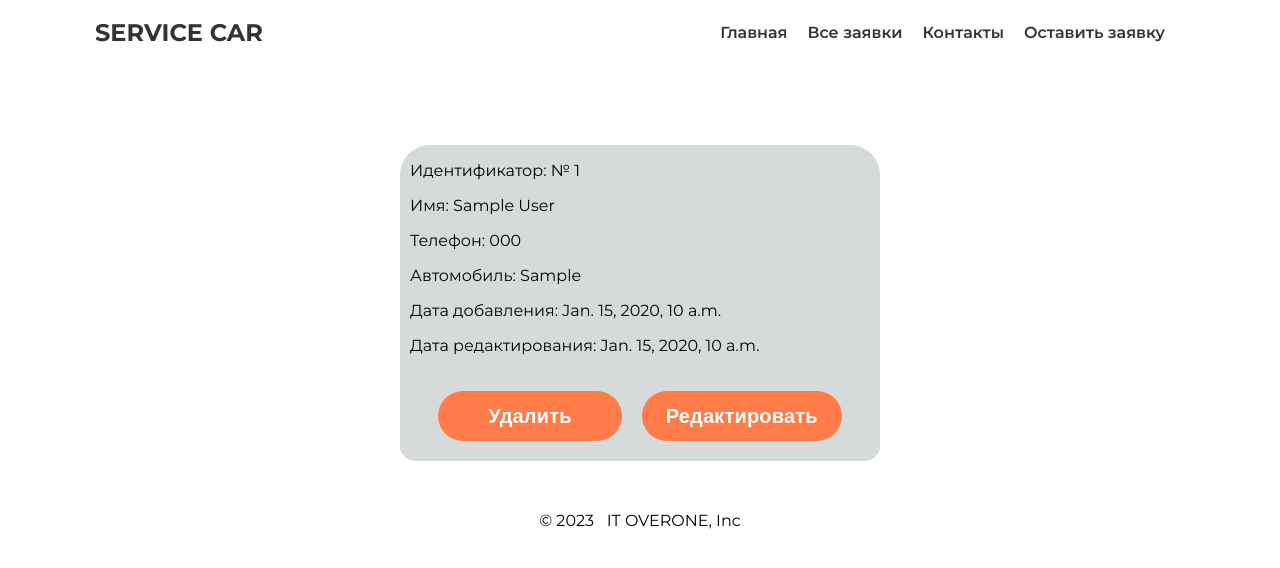
After one commit to artnazarchuk/Django_MongoDB, a Django app: page /customer_orders/ in a window 1280 px wide. The commit adds this page. Shown: the top 568 px of the page. Run offline with Django 4.2, Linux system fonts and the light colour scheme; tables that the repository leaves empty hold one stand-in row (values such as "Sample post").

Commit message:
Adding DELETE UPDATE

```diff
--- a/ServiceAPI/ServiceApp/models.py
+++ b/ServiceAPI/ServiceApp/models.py
@@ -13,3 +13,6 @@ class Customer(models.Model):
     CustomerCar = models.CharField(max_length=30)
     time_create = models.DateTimeField(auto_now_add=True)
     time_update = models.DateTimeField(auto_now=True)
+
+    def get_absolute_url(self):
+        return f'/{self.CustomerId}/update'
--- a/ServiceAPI/ServiceApp/static/css/service.css
+++ b/ServiceAPI/ServiceApp/static/css/service.css
@@ -120,6 +120,7 @@ img {
 }
 
 .form {
+    margin: 10px;
     display: flex;
     flex-direction: column;
 }
@@ -176,12 +177,12 @@ img {
 }
 
 .product {
-    width: 280px;
+    width: 480px;
     border-top-left-radius: 30px;
     border-top-right-radius: 30px;
     border-bottom-right-radius: 15px;
     border-bottom-left-radius: 15px;
-    background: #99a0a31c;
+    background: #999fa363;
     margin: 30px;
 }
 
--- a/ServiceAPI/ServiceApp/templates/ServiceApp/base.html
+++ b/ServiceAPI/ServiceApp/templates/ServiceApp/base.html
@@ -1,4 +1,5 @@
 <!DOCTYPE html>
+{% load static %}
 <html lang="en">
 <head>
     <meta charset="UTF-8">
@@ -6,7 +7,7 @@
     <link rel="preconnect" href="https://fonts.googleapis.com">
     <link rel="preconnect" href="https://fonts.gstatic.com" crossorigin>
     <link href="https://fonts.googleapis.com/css2?family=Montserrat:ital,wght@0,100;0,200;0,300;0,400;0,500;0,600;0,700;0,800;0,900;1,100;1,200;1,300;1,400;1,500;1,600;1,700;1,800;1,900&display=swap" rel="stylesheet">
-    <link rel="stylesheet" href="static/css/service.css">
+    <link rel="stylesheet"  href="{% static 'css/service.css' %}" >
     <title>{% block title %}{% endblock %}</title>
 </head>
 <body>
@@ -22,9 +23,9 @@
                 </label>
                 <ul class="menu__box">
                     <li><a href="/" class="menu__item">Главная</a></li>
-                    <li><a href="/" class="menu__item">Все заявки</a></li>
+                    <li><a href="/customer_orders" class="menu__item">Все заявки</a></li>
                     <li><a href="#" class="menu__item">Контакты</a></li>
-                    <li><a href="/" class="menu__item">Оставить заявку</a></li>
+                    <li><a href="/create_order" class="menu__item">Оставить заявку</a></li>
                 </ul>
             </div>
         </header>
--- /dev/null
+++ b/ServiceAPI/ServiceApp/templates/ServiceApp/customer_orders.html
@@ -0,0 +1,31 @@
+{% extends 'ServiceApp/base.html' %}
+
+{% block title %}
+    {{title}}
+{% endblock %}
+
+{% block content %}
+    <div class="category">
+        {% for el in customer_order %}
+            <div class="product">
+                    <p>Идентификатор: № {{ el.CustomerId}}</p>
+                    <p>Имя: {{ el.CustomerName }}</p>
+                    <p>Телефон: {{ el.CustomerPhone }}</p>
+                    <p>Автомобиль: {{ el.CustomerCar }}</p>
+                    <p>Дата добавления: {{ el.time_create }}</p>
+                    <p>Дата редактирования: {{ el.time_update }}</p>
+                    <div class="category">
+                        <form action="/{{el.CustomerId}}/delete" method="POST" class="form">
+                            {% csrf_token %}
+                            <button type="submit" class="button">Удалить</button>
+                        </form>
+                        <form action="/{{el.CustomerId}}/update" method="POST" class="form">
+                            {% csrf_token %}
+                            <button type="submit" class="button">Редактировать</button>
+                        </form>
+                    </div>
+
+            </div>
+        {% endfor %}
+    </div>
+{% endblock %}
--- a/ServiceAPI/ServiceApp/templates/ServiceApp/index.html
+++ b/ServiceAPI/ServiceApp/templates/ServiceApp/index.html
@@ -1,4 +1,3 @@
-
 {% extends 'ServiceApp/base.html' %}
 
 {% block title %}
--- a/ServiceAPI/ServiceApp/urls.py
+++ b/ServiceAPI/ServiceApp/urls.py
@@ -6,9 +6,13 @@ from django.conf import settings
 
 urlpatterns = [
     path('', views.index),
+    path('customer_orders/', views.customer_orders, name='orders'),
+    path('create_order/', views.create_order, name='create_order'),
+    path('<int:pk>/update', views.CustomerUpdateApi.as_view(), name='update_order'),
+    path('<int:pk>/delete', views.CustomerDeleteApi.as_view(), name='delete_order'),
     path('service/', views.TypeServiceApi),
     path('service/<int:pk>', views.TypeServiceApi),
     path('customer/', views.CustomerApi),
-    path('customer/<int:pk>', views.CustomerApi),
+    path('customer/<int:pk>', views.CustomerApi, name='delete'),
     path('service/savefile/<int:pk>', views.SaveFile),
 ] + static(settings.MEDIA_URL, document_root=settings.MEDIA_ROOT)
--- a/ServiceAPI/ServiceApp/views.py
+++ b/ServiceAPI/ServiceApp/views.py
@@ -1,11 +1,13 @@
-from django.shortcuts import render
+from django.shortcuts import render, redirect
 from django.views.decorators.csrf import csrf_exempt
 from rest_framework.parsers import JSONParser
 from django.http.response import JsonResponse
 from django.core.files.storage import default_storage
+from django.views.generic import UpdateView, DeleteView
 
 from ServiceApp.models import TypeService, Customer
 from ServiceApp.serializers import TypeServiceSerializer, CustomerSerializer
+from .form import CustomerModelForm
 
 # Create your views here.
 
@@ -82,6 +84,7 @@ def SaveFile(request, pk):
     file = request.FILES['file']
     file_name = default_storage.save(file.name, file)
     typeservice = TypeService.objects.get(ServiceId=pk)
+    print(typeservice)
     typeservice_data = {'ServiceId': pk, 'ServiceName': typeservice.ServiceName, 'ServiceFile': file_name}
     typeservice_serializer = TypeServiceSerializer(typeservice, data=typeservice_data)
     if typeservice_serializer.is_valid():
@@ -91,3 +94,35 @@ def SaveFile(request, pk):
 def index(request):
     typeservice = TypeService.objects.all()
     return render(request, 'ServiceApp/index.html', {'title': 'Главная страница', 'service': typeservice})
+
+def customer_orders(request):
+    customer = Customer.objects.all()
+    return render(request, 'ServiceApp/customer_orders.html', {'title': 'Заявки клиентов', 'customer_order': customer})
+
+def create_order(request):
+    form = CustomerModelForm()
+    if request.method == 'POST':
+        form = CustomerModelForm(request.POST)
+        if form.is_valid():
+            task = Customer(
+                CustomerName=form.cleaned_data['CustomerName'],
+                CustomerPhone=form.cleaned_data['CustomerPhone'],
+                CustomerCar=form.cleaned_data['CustomerCar'],
+            )
+            task.save()
+            return redirect('orders')
+
+    context = {
+        'form': form,
+    }
+    print(context)
+    return render(request, 'ServiceApp/create_order.html', context)
+
+class CustomerUpdateApi(UpdateView):
+    form_class = CustomerModelForm
+    model = Customer
+    template_name = 'ServiceApp/update_order.html'
+
+class CustomerDeleteApi(DeleteView):
+    model = Customer
+    success_url = '/customer_orders'
```
Also changed, not shown: ServiceAPI/ServiceApp/form.py (added, +22 -0 lines), ServiceAPI/ServiceApp/templates/ServiceApp/create_order.html (added, +18 -0 lines), ServiceAPI/ServiceApp/templates/ServiceApp/update_order.html (added, +20 -0 lines).
